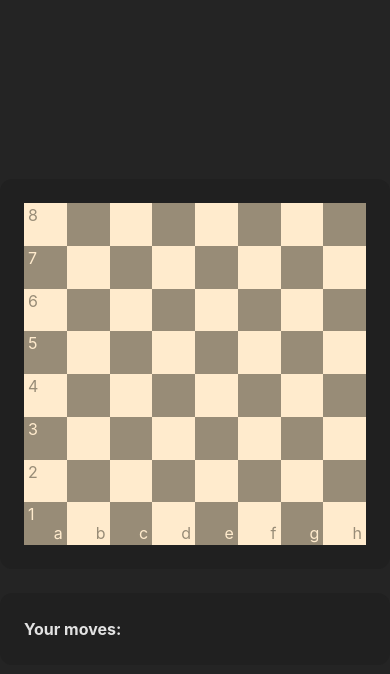
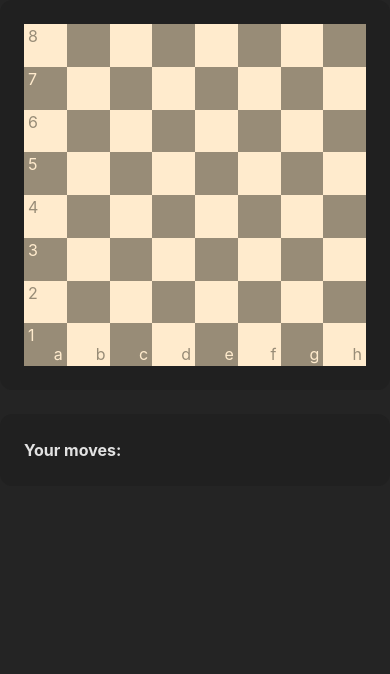
Before and after one commit to ChessCom/frontendtest, a Vue app: page / in a window 390 px wide. Shown: the top 674 px of the page. Built offline with nearby package versions, Linux system fonts and the light colour scheme.

Commit message:
Display chessboard on top in mobile view

```diff
--- a/src/App.vue
+++ b/src/App.vue
@@ -21,6 +21,7 @@ import Sidebar from './components/Sidebar.vue'
 @media only screen and (max-width: 768px) {
   .layout {
     flex-direction: column;
+    justify-content: start;
   }
 }
 </style>
```
